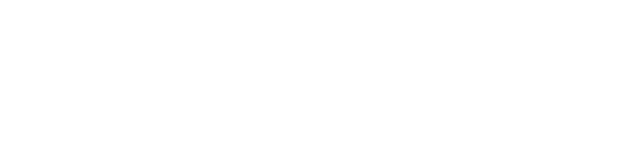
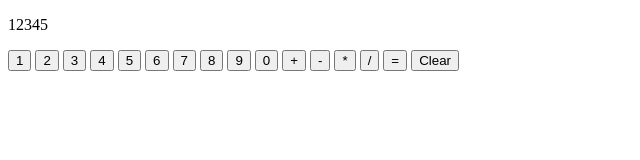
Before and after one commit to Sephydev/calculator, a plain HTML site: page index.html in a window 1280 px wide. Shown: the whole page, without its empty margins (0-640 px from the left). Drawn offline with Linux system fonts and the light colour scheme.

Commit message:
Display btn for digits and operator and result

```diff
--- a/index.html
+++ b/index.html
@@ -7,6 +7,23 @@
 </head>
 
 <body>
+    <p>12345</p>
+    <button>1</button>
+    <button>2</button>
+    <button>3</button>
+    <button>4</button>
+    <button>5</button>
+    <button>6</button>
+    <button>7</button>
+    <button>8</button>
+    <button>9</button>
+    <button>0</button>
+    <button>+</button>
+    <button>-</button>
+    <button>*</button>
+    <button>/</button>
+    <button>=</button>
+    <button>Clear</button>
     <script src="script.js"></script>
 </body>
 
```
